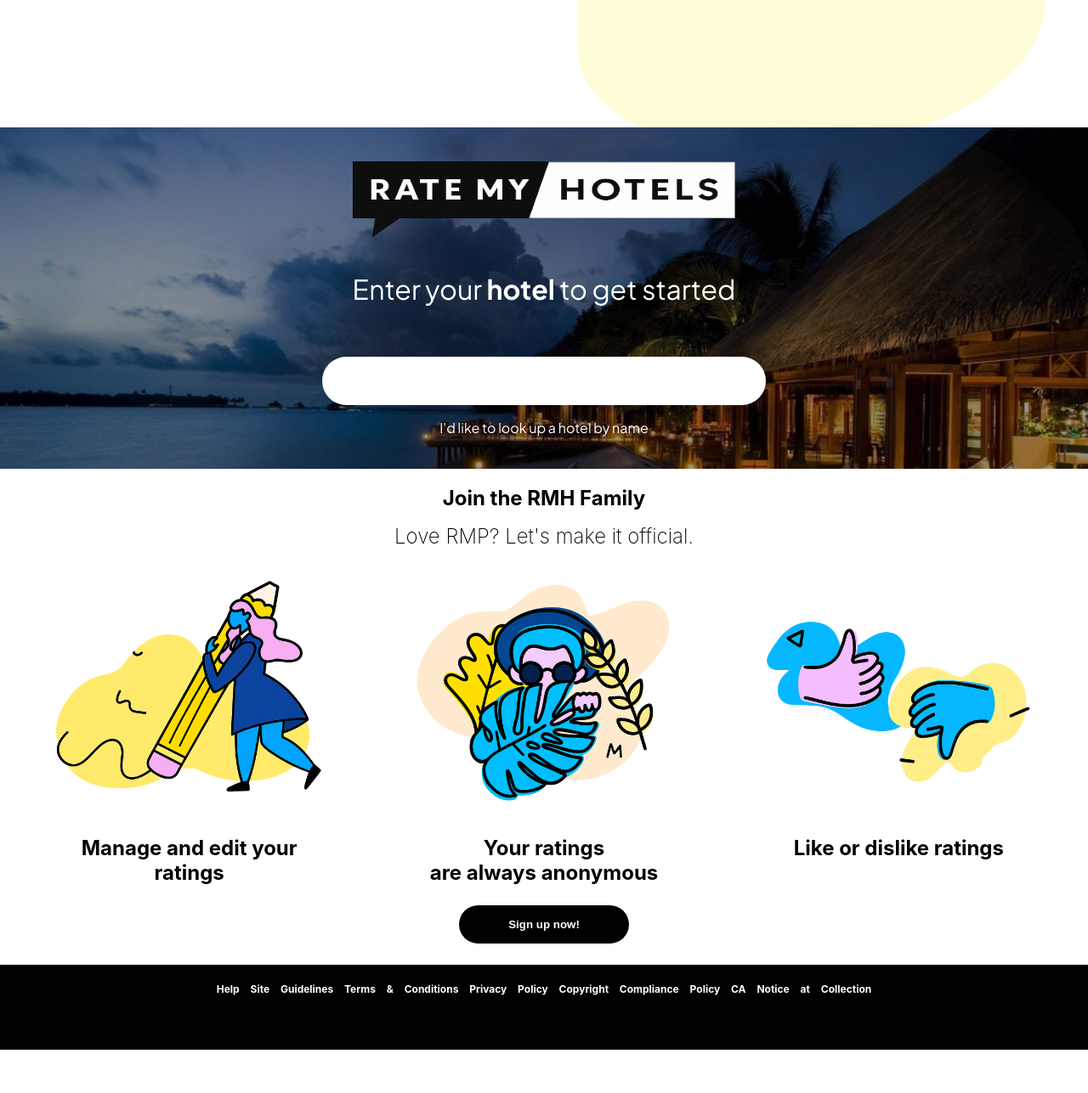
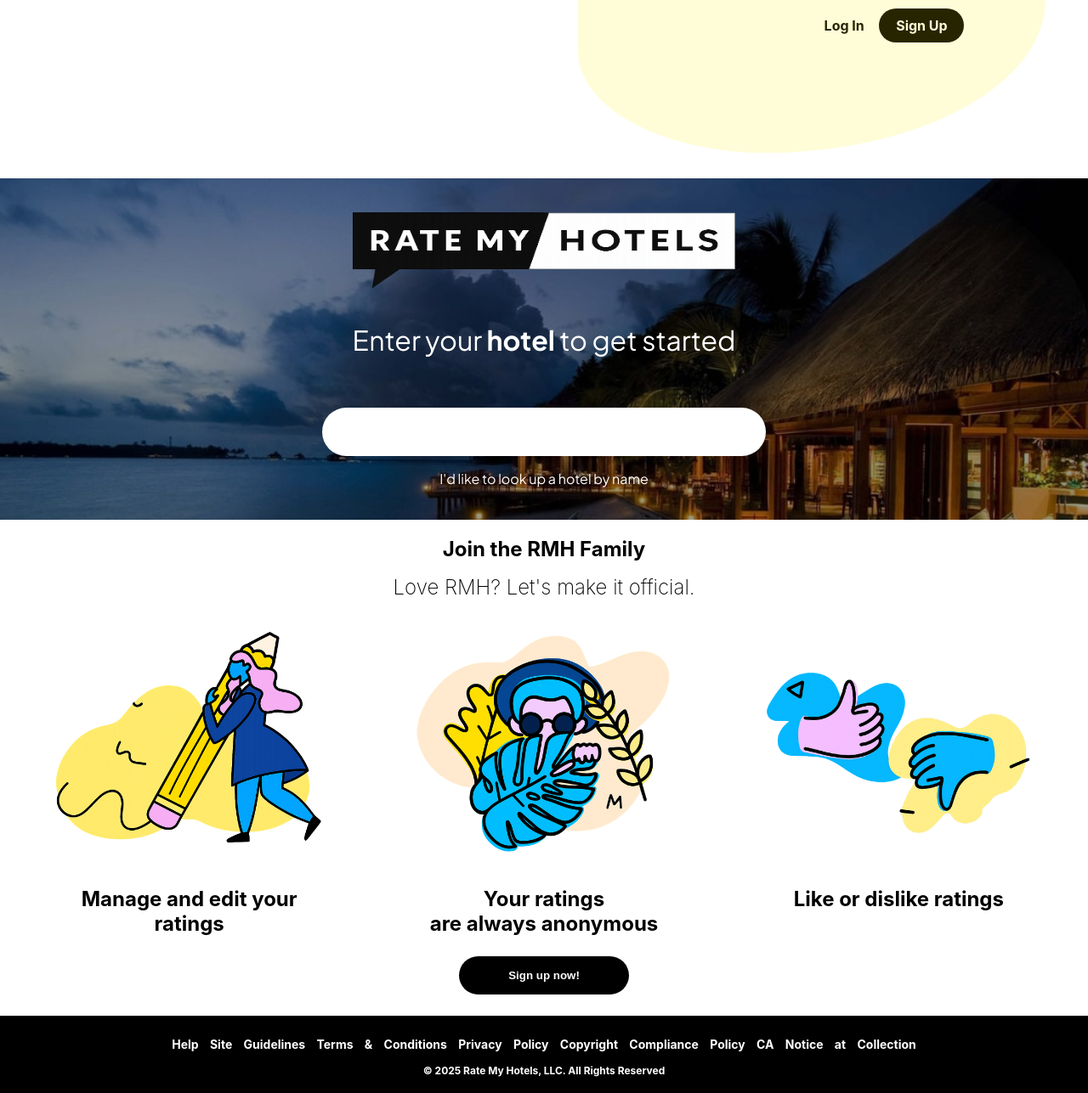
Before and after one commit to FranThe3rd/Rate-My-Hotels, a React (Create React App) app: page / in a window 1280 px wide. Shown: the whole page at 85% size. Before the commit the page ends 1236 px from the top, so only its background shows below. Built offline with nearby package versions, Linux system fonts and the light colour scheme.

Commit message:
frontend is done for now

```diff
--- a/src/App.js
+++ b/src/App.js
@@ -1,9 +1,11 @@
 
 import { BrowserRouter as Router, Routes, Route } from 'react-router-dom';
 import Home from '../src/pages/home.jsx'
+import Navbar from './components/navbar.jsx';
 function App() {
   return (
     <Router>
+      <Navbar/>
       <Routes>
         <Route path="/" element={<Home />} />
       </Routes>
--- /dev/null
+++ b/src/components/navbar.css
@@ -0,0 +1,34 @@
+.navbar {
+    height: 60px;
+    display: flex;
+    justify-content: flex-end;
+    width: 80%;
+    margin: 0 auto;
+
+}
+
+.navbar-text {
+    width: 200px;
+    height: 100%;
+    display: flex;
+    justify-content: space-evenly;
+    align-items: center;
+    font-weight: bold;
+}
+
+.navbar-text a {
+    font-style: none;
+    color: black;
+    text-decoration: none;
+
+}
+
+.navbar-text a:nth-child(2) {
+    background-color: black;
+        color: white;
+        padding: 10px;
+        border-radius: 30px;
+        width: 80px;
+        text-align: center;
+
+}
--- /dev/null
+++ b/src/components/navbar.jsx
@@ -0,0 +1,16 @@
+import React from 'react'
+import './navbar.css'
+
+const Navbar = () => {
+  return (
+    <div className='navbar'>
+        <div className='navbar-text'>
+        <a href="">Log In</a>
+         <a href="">Sign Up</a>
+    </div>
+
+    </div>
+  )
+}
+
+export default Navbar
--- a/src/pages/home.css
+++ b/src/pages/home.css
@@ -146,15 +146,24 @@
         width: 100%;
         height: 80px;
         background-color: black;
-        padding-top: 20px;
+        padding-top: 11px;
     }
 
     .banner-text {
         display: block;
         color: white;
         word-spacing: 10px;
+        font-size: 14px;
+        text-align:  center;
+        font-weight: bold;
+        margin-bottom: 10px;
+    }
+
+     .banner-text-rights {
+        display: block;
+        color: white;
         font-size: 12px;
-        margin-top: 1px;
+        margin-top: 15px;
         text-align:  center;
         font-weight: bold;
     }
--- a/src/pages/home.jsx
+++ b/src/pages/home.jsx
@@ -26,7 +26,7 @@ export const Home = () => {
 
       </div>
               <h1 className='home-join'>Join the RMH Family</h1>
-        <h1 className='home-join-caption'>Love RMP? Let's make it official.</h1>
+        <h1 className='home-join-caption'>Love RMH? Let's make it official.</h1>
 
 
       <div className='image-grid'>
@@ -53,6 +53,7 @@ Terms & Conditions
 Privacy Policy
 Copyright Compliance Policy
 CA Notice at Collection</p>
+<p className='banner-text-rights'>© 2025 Rate My Hotels, LLC. All Rights Reserved</p>
         </div>
     </div>
   )
```
